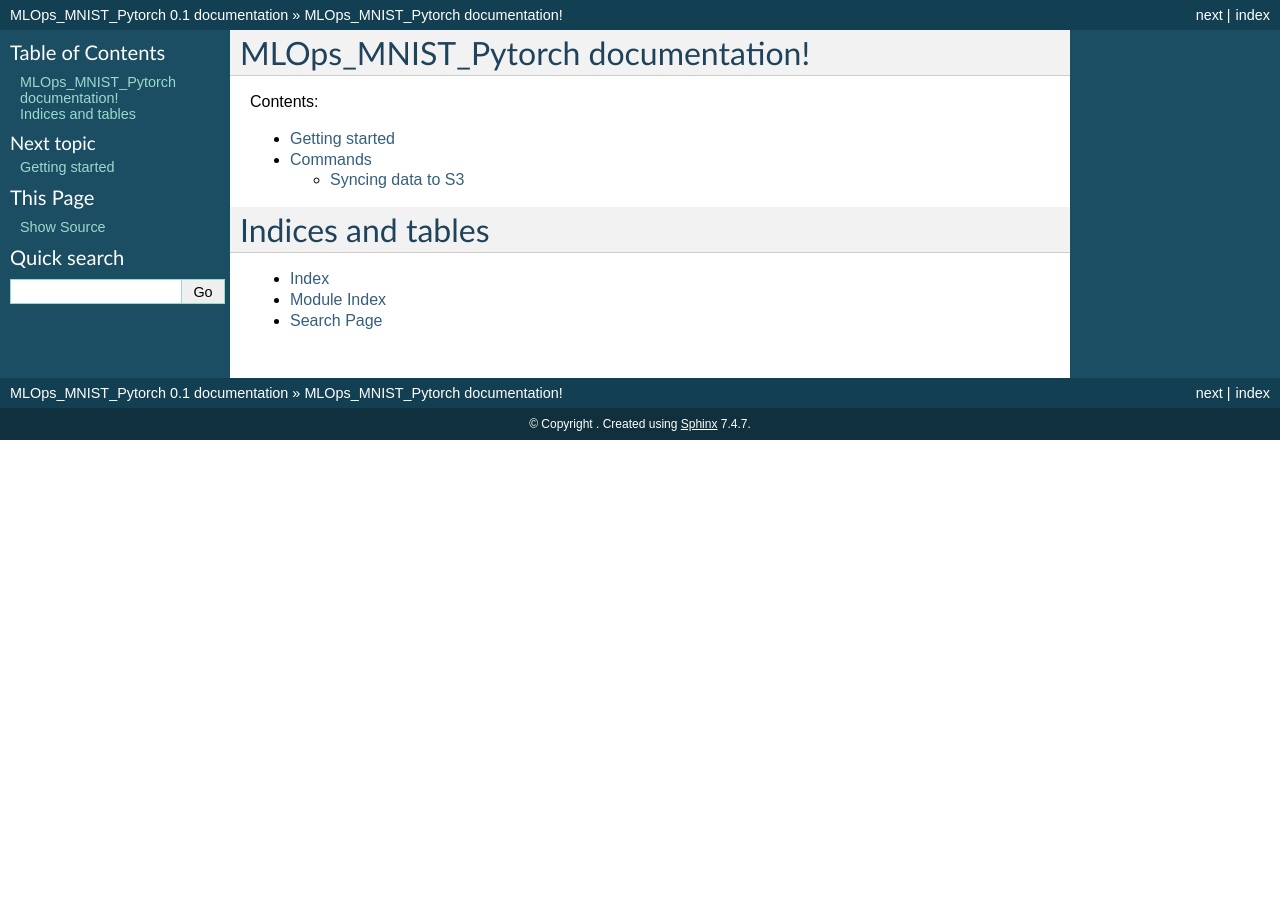
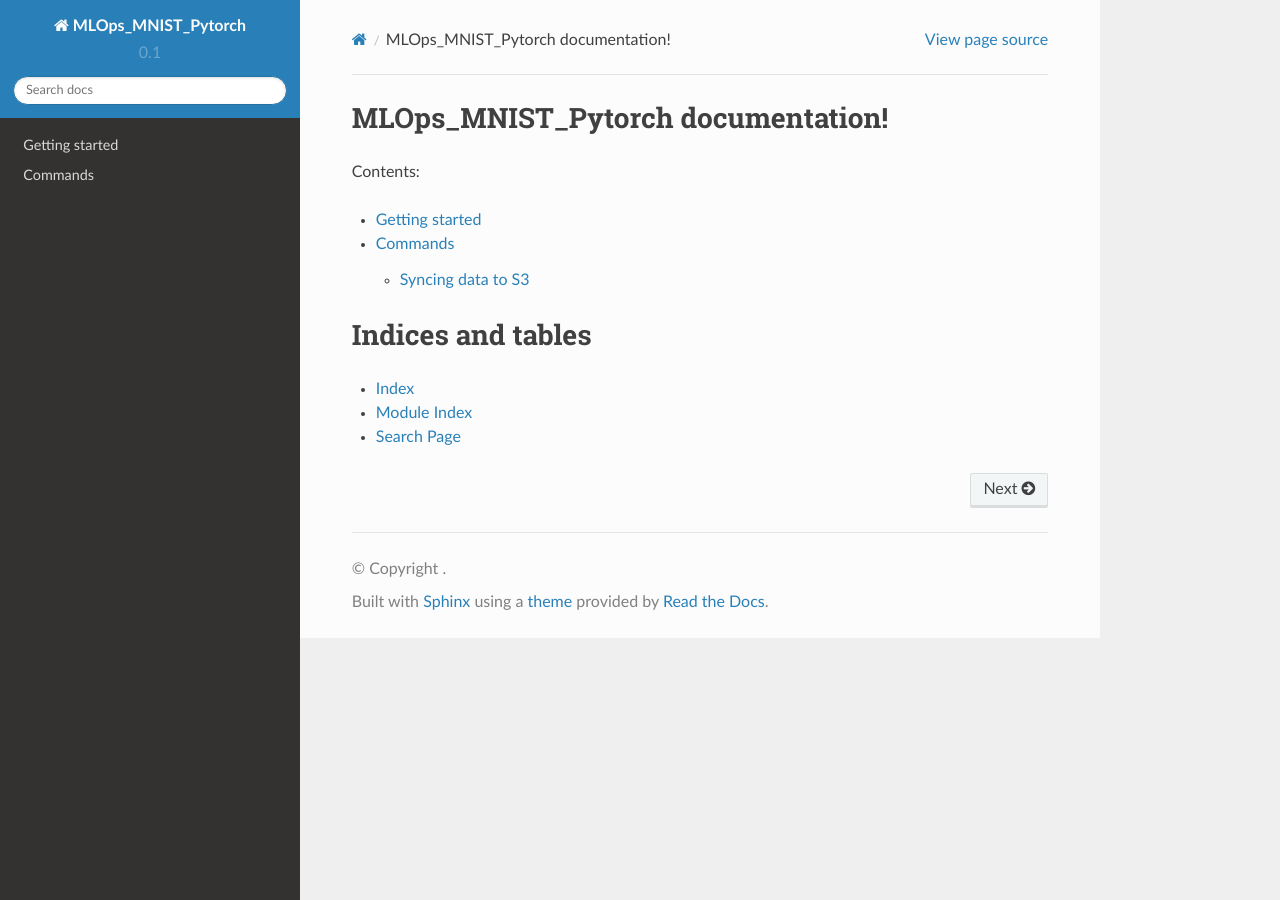
Before and after one commit to DejasDejas/MLOps_MNIST_Pytorch, a Sphinx documentation site: the page built from docs/index.rst, in a window 1280 px wide. Built offline with Sphinx 7.4.7 and the Read the Docs theme 2.0.0, drawn with Linux system fonts in a browser that asks for light colours.

Commit message:
add rtd doc theme

```diff
--- a/docs/conf.py
+++ b/docs/conf.py
@@ -29,7 +29,7 @@ import sys
 extensions = []
 
 # Add any paths that contain templates here, relative to this directory.
-templates_path = ['_templates']
+templates_path = ['_templates', 'read-the-doc']
 
 # The suffix of source filenames.
 source_suffix = '.rst'
@@ -91,7 +91,7 @@ pygments_style = 'sphinx'
 
 # The theme to use for HTML and HTML Help pages.  See the documentation for
 # a list of builtin themes.
-html_theme = 'default'
+html_theme = "sphinx_rtd_theme"  # 'default'
 
 # Theme options are theme-specific and customize the look and feel of a theme
 # further.  For a list of options available for each theme, see the
```
